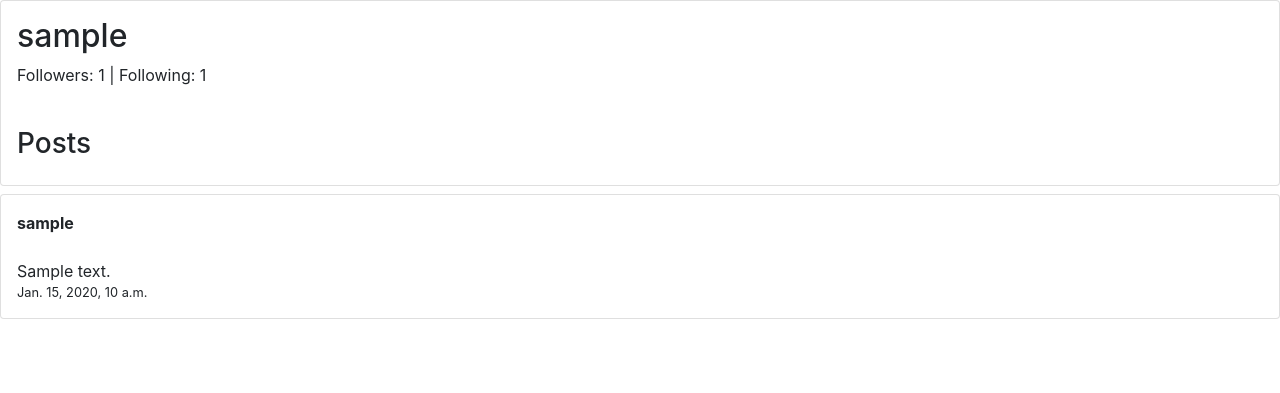
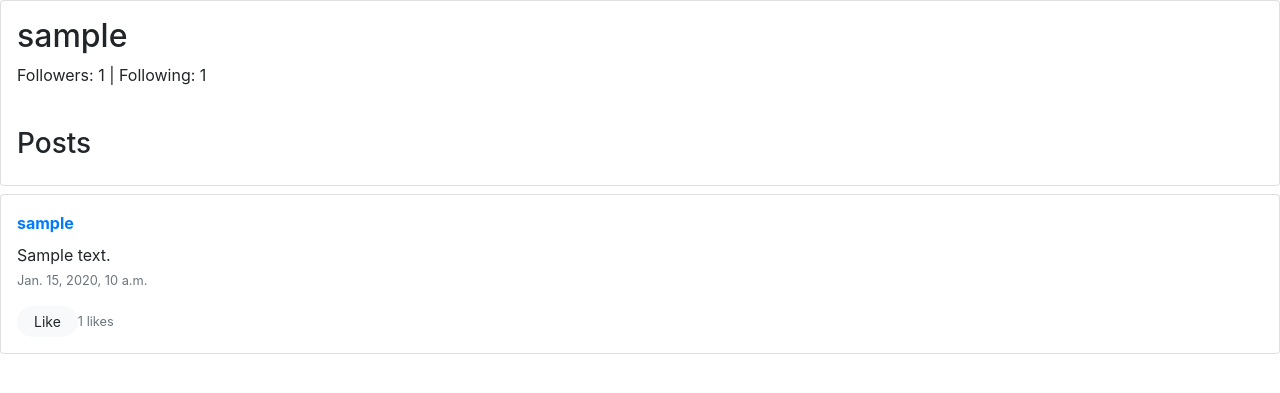
Before and after one commit to shawwnn/cs50w-network, a Django app: a page that uses network/templates/network/layout.html in a window 1280 px wide. Shown: the part 56-449 px from the top of the page. Run offline with Django 3.2, Linux system fonts and the light colour scheme; tables that the repository leaves empty hold one stand-in row (values such as "Sample post"); some libraries are stand-ins or nearby versions.

Commit message:
refactor: consolidate reusable post card template and clean up JS DOM logic including getCookie helper and event handling for like/follow features

```diff
--- a/network/models.py
+++ b/network/models.py
@@ -38,18 +38,12 @@ class Follow(models.Model):
         return f"{self.follower} follows {self.following}"
 
 class Like(models.Model):
-    user = models.ForeignKey(
-        User,
-        on_delete=models.CASCADE
-    )
+    user = models.ForeignKey(User, on_delete=models.CASCADE, related_name="likes")
+    post = models.ForeignKey(Post, on_delete=models.CASCADE, related_name="likes")
+    timestamp = models.DateTimeField(auto_now_add=True)
 
-    post = models.ForeignKey(
-        Post,
-        on_delete=models.CASCADE,
-        related_name="likes"
-    )
-
-    timestamp = models.DateTimeField(auto_now_add=True)
+    class Meta:
+        unique_together = ('user', 'post')  # prevents double likes
 
     def __str__(self):
         return f"{self.user} likes Post {self.post.id}"
--- /dev/null
+++ b/network/static/network/utils.js
@@ -0,0 +1,81 @@
+function getCookie(name) {
+  let cookieValue = null;
+
+  if (document.cookie && document.cookie !== "") {
+    const cookies = document.cookie.split(";");
+
+    for (let i = 0; i < cookies.length; i++) {
+      const cookie = cookies[i].trim();
+
+      if (cookie.substring(0, name.length + 1) === (name + "=")) {
+        cookieValue = decodeURIComponent(cookie.substring(name.length + 1));
+        break;
+      }
+    }
+  }
+
+  return cookieValue;
+}
+
+document.addEventListener("DOMContentLoaded", () => {
+
+  // =====================
+  // LIKE BUTTONS
+  // =====================
+  document.querySelectorAll(".like-btn").forEach(button => {
+    button.onclick = () => {
+      const postId = button.dataset.postId;
+
+      fetch(`/like/${postId}`, {
+        method: "PUT",
+        headers: {
+          "X-CSRFToken": getCookie("csrftoken")
+        }
+      })
+      .then(response => response.json())
+      .then(data => {
+        const likesCount = document.querySelector(`#likes-count-${postId}`);
+
+        likesCount.innerHTML = `${data.likes_count} likes`;
+
+        button.innerHTML = data.liked ? "Unlike" : "Like";
+      });
+    };
+  });
+
+  // =====================
+  // FOLLOW BUTTON
+  // =====================
+  const followBtn = document.querySelector("#follow-btn");
+
+  if (followBtn) {
+    followBtn.addEventListener("click", () => {
+      const userId = followBtn.dataset.userId;
+
+      fetch(`/follow/${userId}`, {
+        method: "PUT",
+        headers: {
+          "X-CSRFToken": getCookie("csrftoken")
+        }
+      })
+      .then(response => response.json())
+      .then(data => {
+        if (data.following) {
+          followBtn.innerHTML = "Unfollow";
+          followBtn.classList.remove("btn-primary");
+          followBtn.classList.add("btn-outline-danger");
+        } else {
+          followBtn.innerHTML = "Follow";
+          followBtn.classList.remove("btn-outline-danger");
+          followBtn.classList.add("btn-primary");
+        }
+
+        const followersCount = document.querySelector("#followers-count");
+        if (followersCount) {
+          followersCount.innerHTML = data.followers_count;
+        }
+      });
+    });
+  }
+
+});
--- a/network/templates/network/layout.html
+++ b/network/templates/network/layout.html
@@ -45,5 +45,7 @@
             {% block body %}
             {% endblock %}
         </div>
+
+        <script src="{% static 'network/utils.js' %}"></script>
     </body>
 </html>
--- /dev/null
+++ b/network/templates/network/partials/post_card.html
@@ -0,0 +1,26 @@
+<div class="post card p-3 mb-2">
+
+  <a href="{% url 'profile' post.user.username %}">
+      <strong>{{ post.user.username }}</strong>
+  </a>
+
+  <p class="mt-2 mb-1">{{ post.content }}</p>
+
+  <small class="text-muted d-block">
+      {{ post.timestamp }}
+  </small>
+
+  <div class="mt-3 d-flex align-items-center">
+      <button
+          class="btn btn-sm btn-light me-2 px-3 rounded-pill like-btn"
+          data-post-id="{{ post.id }}"
+      >
+          Like
+      </button>
+
+      <span class="text-muted small" id="likes-count-{{ post.id }}">
+          {{ post.likes.count }} likes
+      </span>
+  </div>
+
+</div>
--- a/network/templates/network/profile.html
+++ b/network/templates/network/profile.html
@@ -35,74 +35,9 @@
 </div>
 
 {% for post in posts %}
-    <div class="post card p-3 mb-2">
-        <strong>{{ post.user.username }}</strong><br>
-        {{ post.content }}<br>
-        <small>{{ post.timestamp }}</small>
-    </div>
+    {% include "network/partials/post_card.html" with post=post %}
 {% empty %}
     <p>No posts yet.</p>
 {% endfor %}
 
-<script>
-
-    function getCookie(name) {
-        let cookieValue = null;
-
-        if (document.cookie && document.cookie !== "") {
-            const cookies = document.cookie.split(";");
-
-            for (let i = 0; i < cookies.length; i++) {
-
-                const cookie = cookies[i].trim();
-
-                if (cookie.substring(0, name.length + 1) === (name + "=")) {
-
-                    cookieValue = decodeURIComponent(
-                        cookie.substring(name.length + 1)
-                    );
-
-                    break;
-                }
-            }
-        }
-
-        return cookieValue;
-    }
-
-    document.addEventListener("DOMContentLoaded", () => {
-        const button = document.querySelector("#follow-btn");
-
-        if (button) {
-            button.addEventListener("click", () => {
-                const userId = button.dataset.userId;
-
-                fetch(`/follow/${userId}`, {
-                    method: "PUT",
-                    headers: {
-                        "X-CSRFToken": getCookie("csrftoken")
-                    }
-                })
-                .then(response => response.json())
-                .then(data => {
-                    if (data.following) {
-                        button.innerHTML = "Unfollow";
-
-                        button.classList.remove("btn-primary");
-                        button.classList.add("btn-outline-danger");
-                    } else {
-                        button.innerHTML = "Follow";
-
-                        button.classList.remove("btn-outline-danger");
-                        button.classList.add("btn-primary");
-                    }
-
-                    document.querySelector("#followers-count").innerHTML =
-                        data.followers_count;
-                })
-            })
-        }
-    })
-</script>
-
 {% endblock %}
--- a/network/urls.py
+++ b/network/urls.py
@@ -11,4 +11,5 @@ urlpatterns = [
     path("profile/<str:username>", views.profile, name="profile"),
     path("follow/<int:user_id>", views.follow_toggle, name="follow_toggle"),
     path("following", views.following, name="following"),
+    path("like/<int:post_id>", views.like_toggle, name="like_toggle"),
 ]
--- a/network/views.py
+++ b/network/views.py
@@ -6,11 +6,7 @@ from django.urls import reverse
 from django.contrib.auth.decorators import login_required
 from django.core.paginator import Paginator
 from .utils import paginate_queryset
-
-
-
-from .models import Post, User, Follow
-
+from .models import Post, User, Follow, Like
 
 def index(request):
     if request.method == "POST":
@@ -151,6 +147,39 @@ def follow_toggle(request, user_id):
     return JsonResponse({"error": "PUT required"}, status=400)
 
 @login_required
+def like_toggle(request, post_id):
+    if request.method == "PUT":
+        post = Post.objects.get(pk=post_id)
+
+        like = Like.objects.filter(
+            user=request.user,
+            post=post
+        )
+
+        if like.exists():
+            like.delete()
+            liked = False
+        else:
+            Like.objects.create(
+                user=request.user,
+                post=post
+            )
+            liked = True
+
+        likes_count = Like.objects.filter(
+            post=post
+        ).count()
+
+        return JsonResponse({
+            "liked": liked,
+            "likes_count": likes_count
+        })
+
+    return JsonResponse({
+        "error": "PUT request required."
+    }, status=400)
+
+@login_required
 def following(request):
     # users current user is following
     following_users = Follow.objects.filter(
```
Also changed, not shown: network/templates/network/following.html (+1 -7 lines), network/templates/network/index.html (+1 -9 lines).
